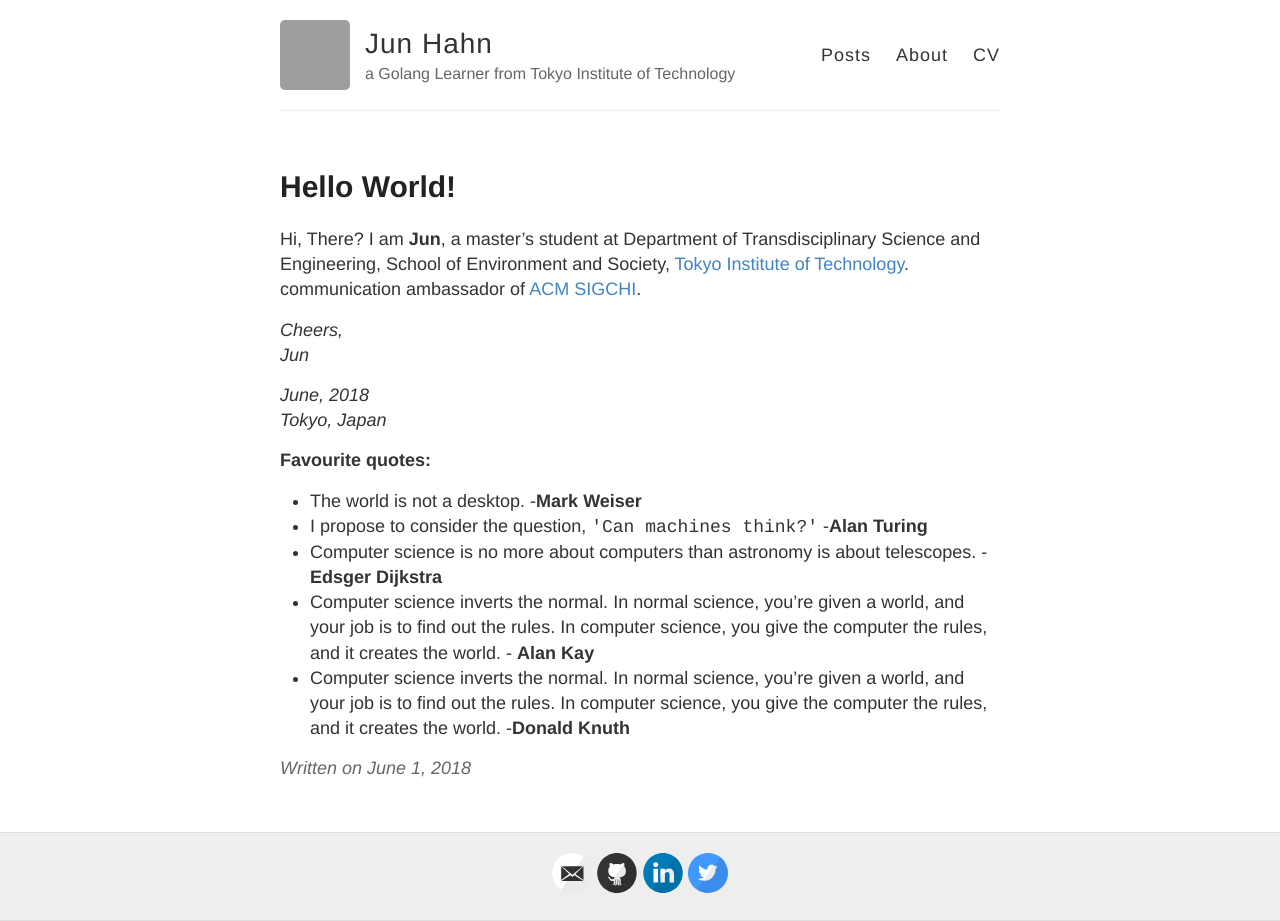
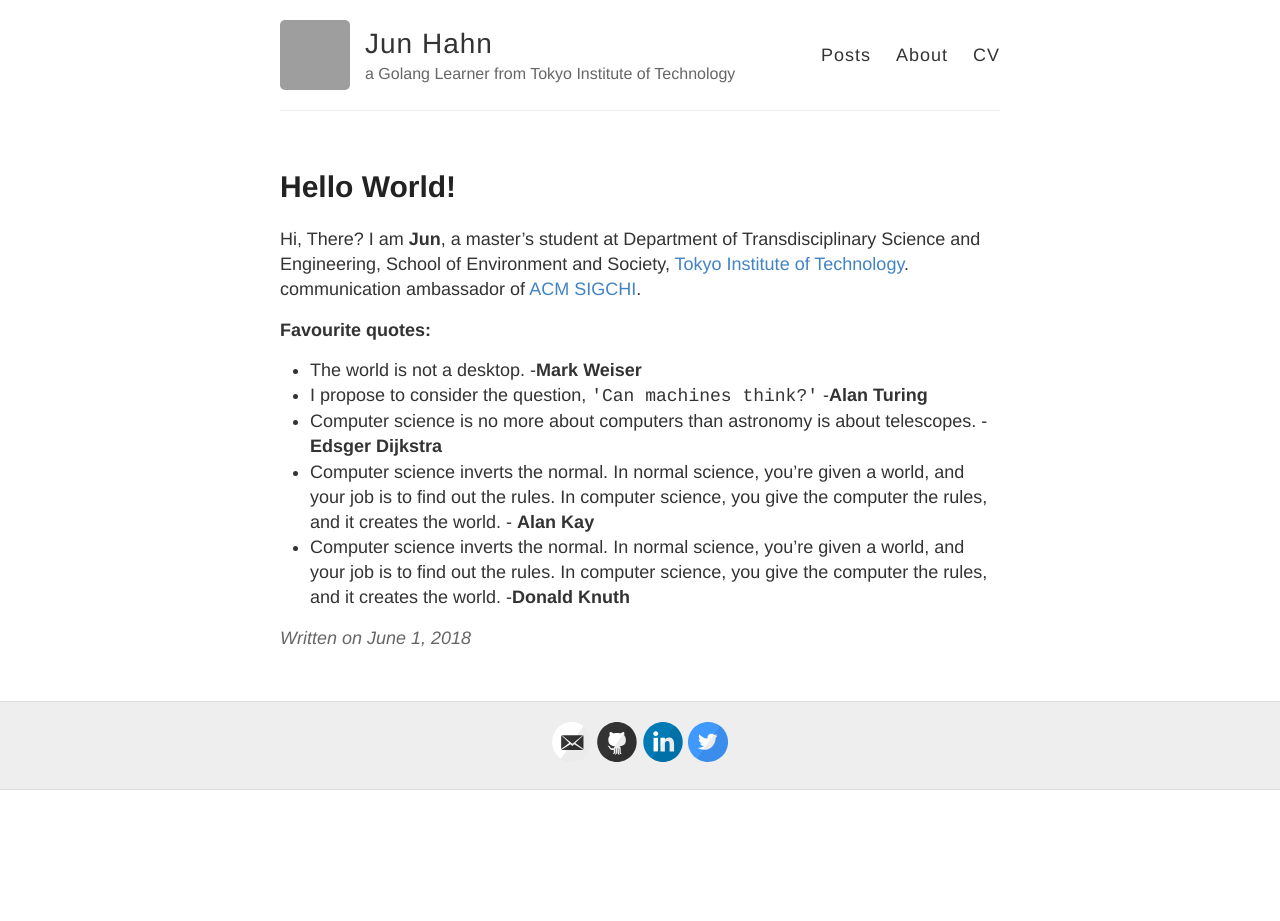
Before and after one commit to TangoEnSkai/tangoenskai.github.io, a Jekyll site: the page built from _posts/2018-6-1-Hello-World.md, in a window 1280 px wide. Built offline with Jekyll 4.4.1, drawn with Linux system fonts in a browser that asks for light colours; after the commit the page ends 900 px from its top, so only the background shows below that; grey boxes are pictures that could not be loaded.

Commit message:
Refine posts

```diff
--- a/_posts/2018-6-1-Hello-World.md
+++ b/_posts/2018-6-1-Hello-World.md
@@ -4,12 +4,6 @@ title: Hello World!
 ---
 
 Hi, There? I am **Jun**, a master’s student at Department of Transdisciplinary Science and Engineering, School of Environment and Society, [Tokyo Institute of Technology](https://www.titech.ac.jp/). communication ambassador of [ACM SIGCHI](https://sigchi.org/people/volunteer-spotlight/).
-
-_Cheers,_
-_Jun_
-
-_June, 2018_
-_Tokyo, Japan_
 
 **Favourite quotes:**
 
```
